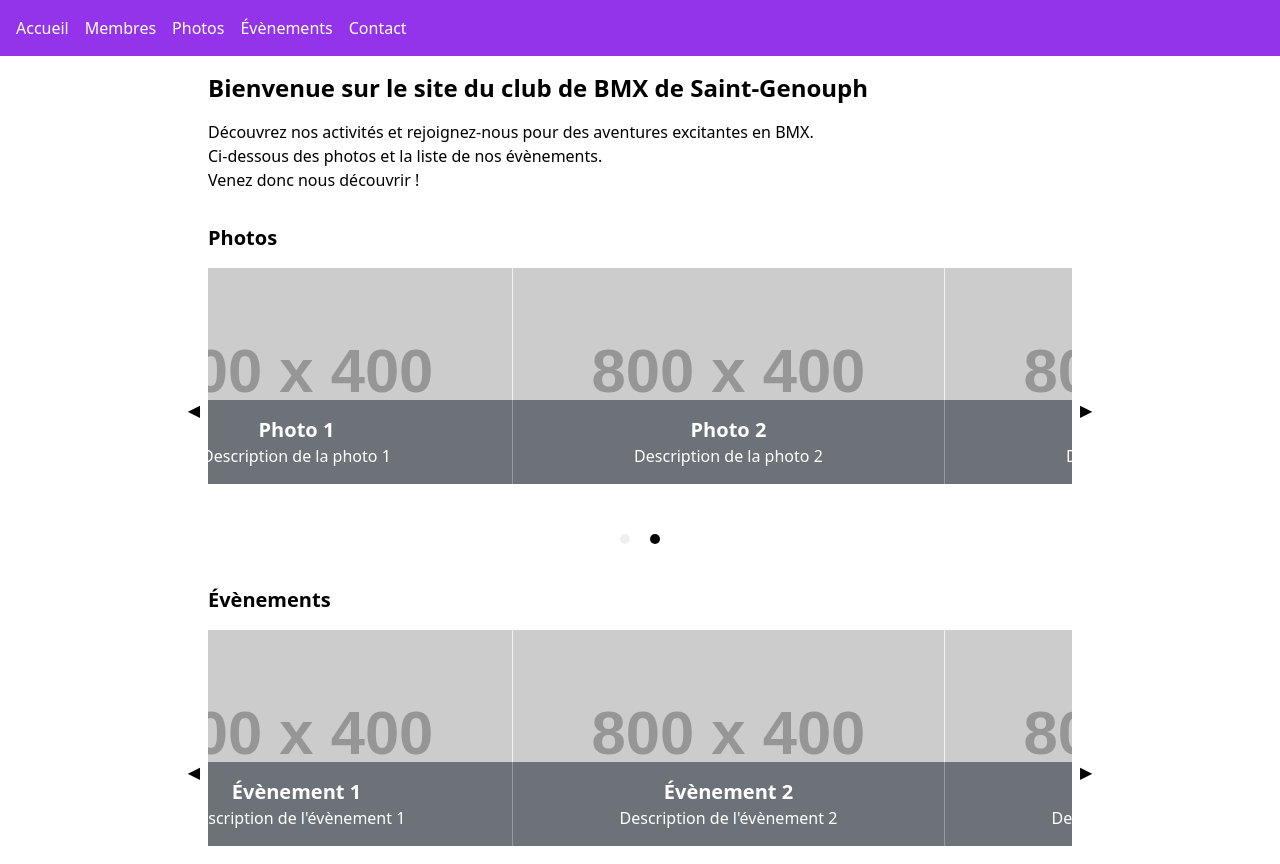
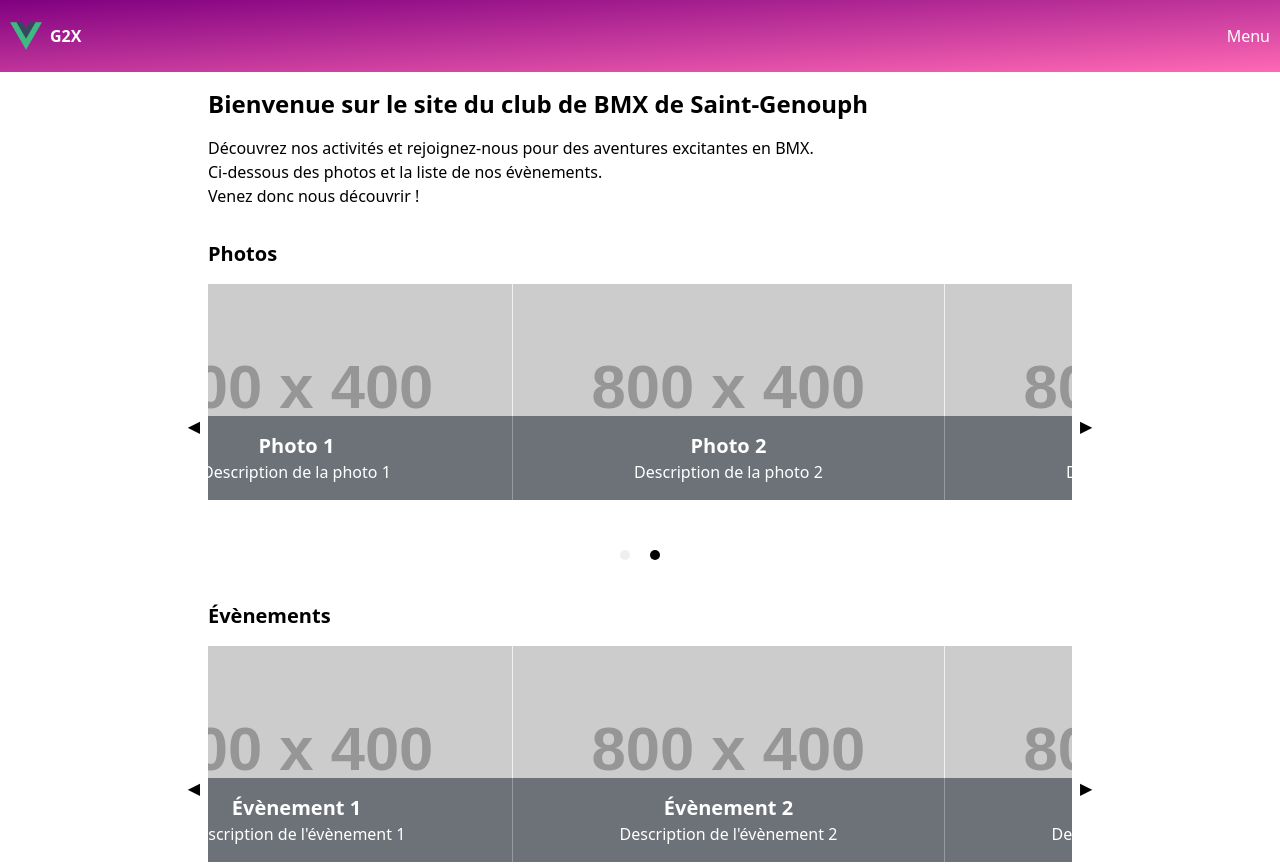
Before and after one commit to Martinouf/BMX-Saint-Genouph, a Vue app: page / in a window 1280 px wide. Shown: the top 864 px of the page. Built offline with nearby package versions, Linux system fonts and the light colour scheme.

Commit message:
update header

```diff
--- a/src/assets/tailwind.css
+++ b/src/assets/tailwind.css
@@ -17,3 +17,19 @@ html, body {
   main {
     flex: 1;
   }
+
+  /* Cacher la scrollbar pour les navigateurs Webkit (Chrome, Safari) */
+::-webkit-scrollbar {
+    width: 0;
+    height: 0;
+  }
+
+  /* Cacher la scrollbar pour Internet Explorer, Edge */
+  body {
+    -ms-overflow-style: none; /* IE et Edge */
+  }
+
+  /* Cacher la scrollbar pour Firefox */
+  html {
+    scrollbar-width: none; /* Firefox */
+  }
--- a/src/components/HeaderBmx.vue
+++ b/src/components/HeaderBmx.vue
@@ -1,13 +1,24 @@
 <template>
-  <header class="bg-purple-600 p-4 text-white">
-    <nav>
-      <ul class="flex space-x-4">
-        <li><router-link to="/" class="hover:underline">Accueil</router-link></li>
-        <li><router-link to="/members" class="hover:underline">Membres</router-link></li>
-        <li><router-link to="/photos" class="hover:underline">Photos</router-link></li>
-        <li><router-link to="/events" class="hover:underline">Évènements</router-link></li>
-        <li><router-link to="/contact" class="hover:underline">Contact</router-link></li>
-      </ul>
+  <header class="bg-gradient p-4 text-white">
+    <nav class="container mx-auto flex justify-between items-center px-2">
+      <!-- Logo et texte G2X à gauche -->
+      <div class="flex items-center space-x-2">
+        <img src="@/assets/logo.png" alt="Logo" class="h-8 w-8" />
+        <span class="font-bold">G2X</span>
+      </div>
+      <!-- Menu déroulant à droite -->
+      <div class="relative">
+        <button @click="toggleDropdown" class="hover:underline">Menu</button>
+        <div v-if="isDropdownOpen" class="absolute right-0 mt-2 w-48 bg-white text-black rounded-lg shadow-lg">
+          <ul>
+            <li><router-link to="/" class="block px-4 py-2 hover:bg-gray-200">Accueil</router-link></li>
+            <li><router-link to="/members" class="block px-4 py-2 hover:bg-gray-200">Membres</router-link></li>
+            <li><router-link to="/photos" class="block px-4 py-2 hover:bg-gray-200">Photos</router-link></li>
+            <li><router-link to="/events" class="block px-4 py-2 hover:bg-gray-200">Évènements</router-link></li>
+            <li><router-link to="/contact" class="block px-4 py-2 hover:bg-gray-200">Contact</router-link></li>
+          </ul>
+        </div>
+      </div>
     </nav>
   </header>
 </template>
@@ -15,5 +26,26 @@
 <script>
 export default {
   name: 'ClubHeader',
+  data() {
+    return {
+      isDropdownOpen: false,
+    };
+  },
+  methods: {
+    toggleDropdown() {
+      this.isDropdownOpen = !this.isDropdownOpen;
+    },
+  },
 };
 </script>
+
+<style scoped>
+header {
+  background: linear-gradient(to bottom right, #800080, #FF69B4);
+  padding: 20px 0;
+}
+nav {
+  padding-left: 10px;
+  padding-right: 10px;
+}
+</style>
```
